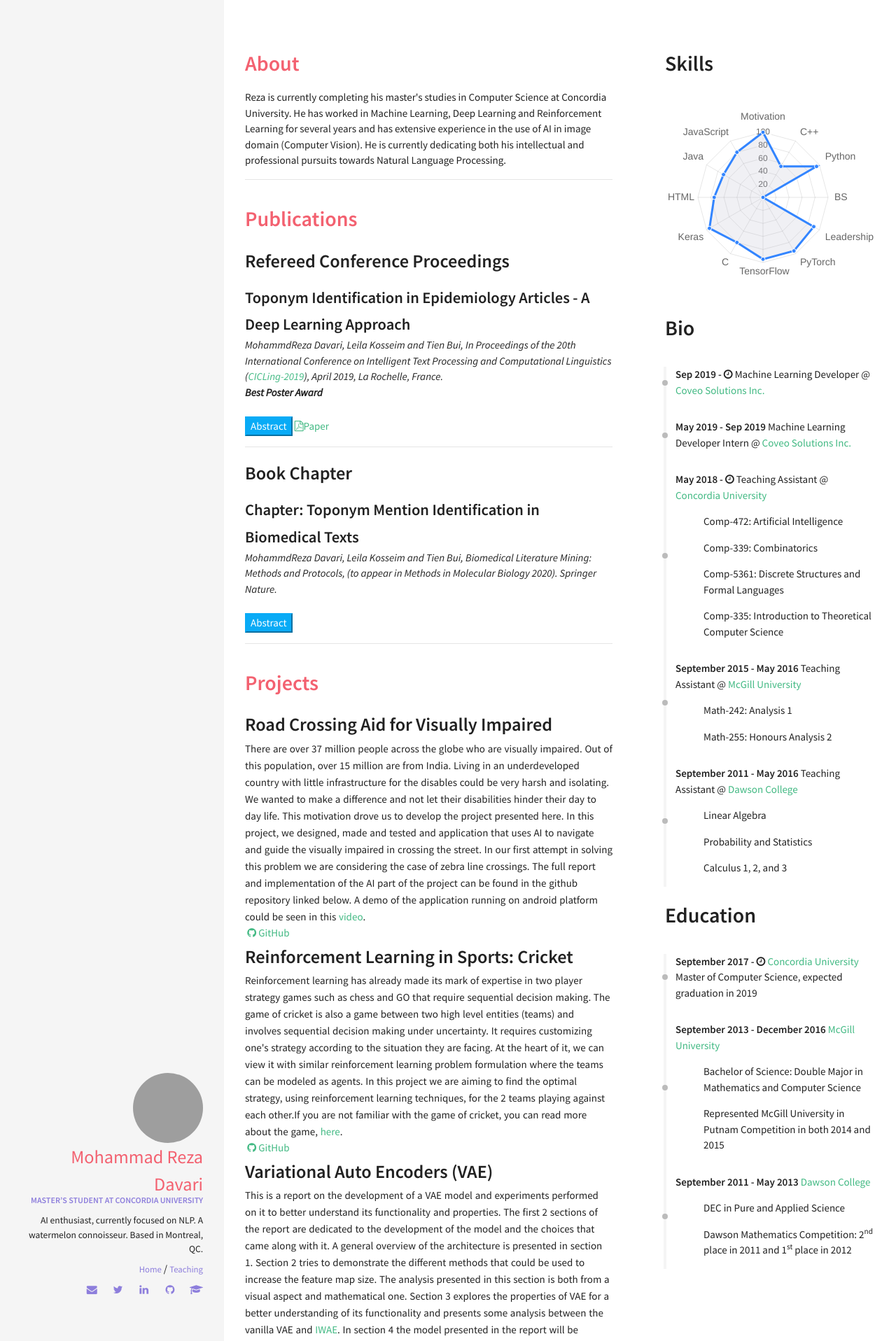
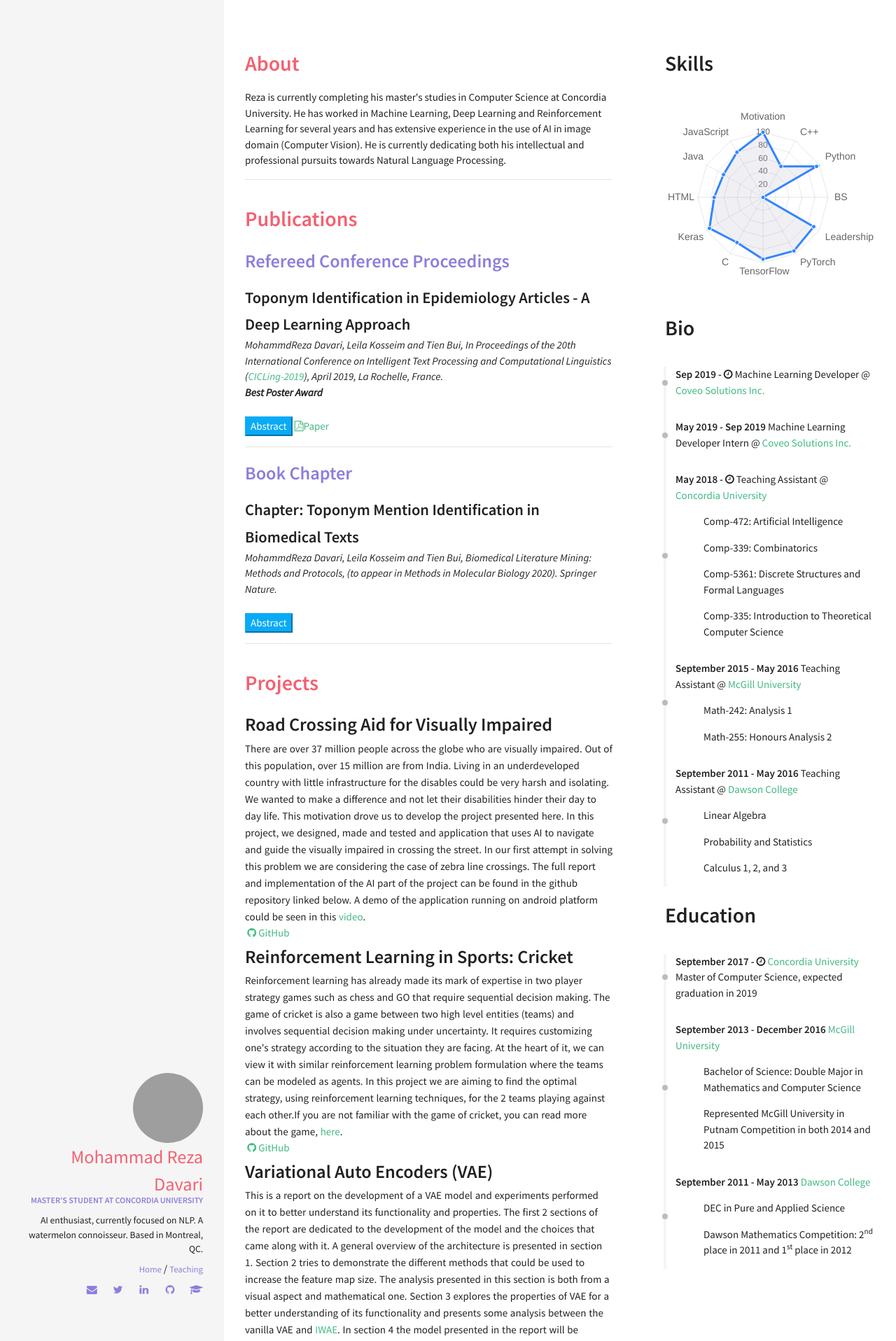
Before and after one commit to rezazzr/davari.io, a Jekyll site: the page built from index.html, in a window 1280 px wide. Shown: the top 1916 px of the page at 70% size. Built offline with Jekyll 4.4.1, drawn with Linux system fonts in a browser that asks for light colours; nearby versions of some CDN libraries.

Commit message:
color bug fixed

```diff
--- a/_includes/sections/publications.html
+++ b/_includes/sections/publications.html
@@ -1,5 +1,5 @@
 <h1><span style="color:#F36170" data-i18n="skills.my_skills">Publications</span></h1>
-<h2><span style="color:##8d7edc">Refereed Conference Proceedings</span></h2>
+<h2><span style="color:#8d7edc">Refereed Conference Proceedings</span></h2>
 
 {% for publication in site.data.index.publications_Conference %}
 
@@ -30,7 +30,7 @@
 
 <hr>
 
-<h2><span style="color:##8d7edc">Book Chapter</span></h2>
+<h2><span style="color:#8d7edc">Book Chapter</span></h2>
 {% for publication in site.data.index.publications_chapter %}
 
     <div class="row">
```
